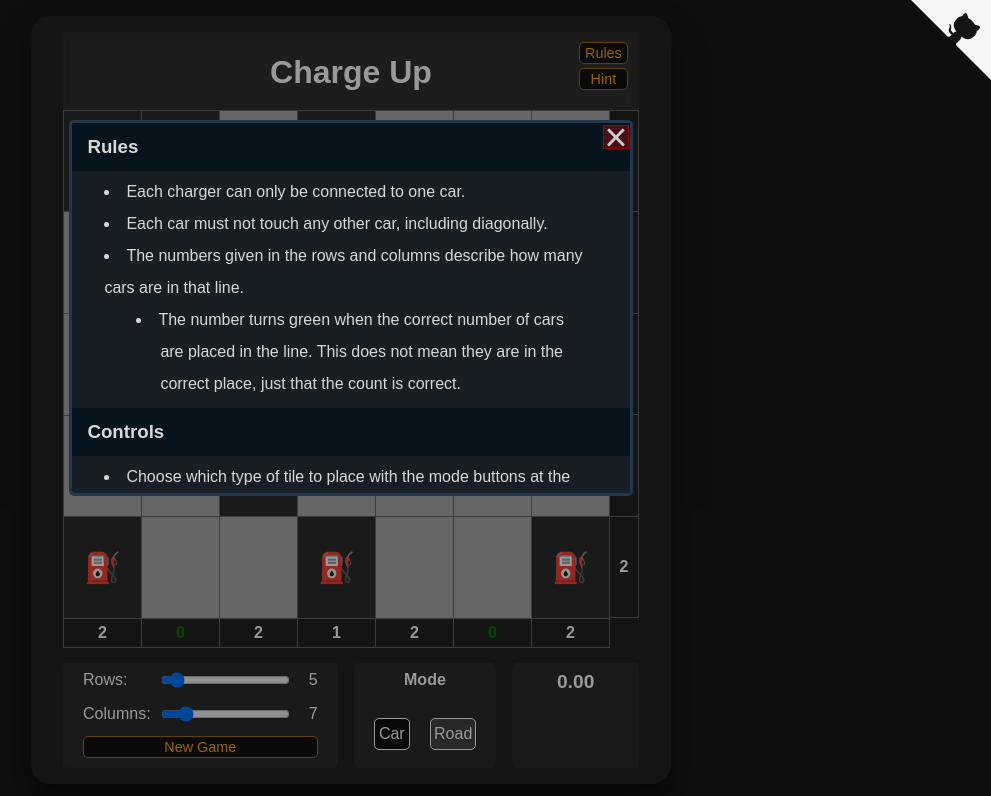
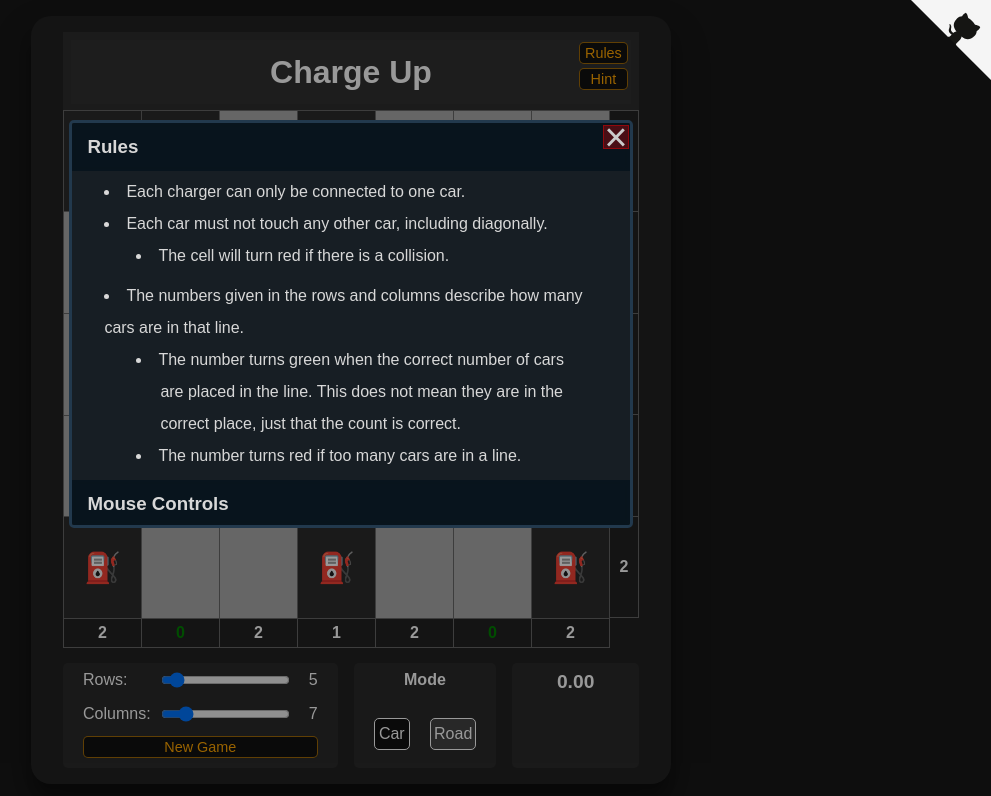
Before and after one commit to Californ1a/chargeup, a Vue app: page / in a window 1280 px wide. Both pictures are taken after a click on the button "Rules". Shown: the top 796 px of the page, without its empty margins (289-1280 px from the left). Built offline with nearby package versions, Linux system fonts and the light colour scheme.

Commit message:
add keybord binds to rules/controls

```diff
--- a/src/components/RulesModal.vue
+++ b/src/components/RulesModal.vue
@@ -8,7 +8,14 @@
 				<h3>Rules</h3>
 				<ul>
 					<li>Each charger can only be connected to one car.</li>
-					<li>Each car must not touch any other car, including diagonally.</li>
+					<li>
+						Each car must not touch any other car, including diagonally.
+						<ul>
+							<li>
+								The cell will turn red if there is a collision.
+							</li>
+						</ul>
+					</li>
 					<li>
 						The numbers given in the rows and columns describe how many cars are in that line.
 						<ul>
@@ -16,10 +23,13 @@
 								The number turns green when the correct number of cars are placed in the line.
 								This does not mean they are in the correct place, just that the count is correct.
 							</li>
+							<li>
+								The number turns red if too many cars are in a line.
+							</li>
 						</ul>
 					</li>
 				</ul>
-				<h3>Controls</h3>
+				<h3>Mouse Controls</h3>
 				<ul>
 					<li>Choose which type of tile to place with the mode buttons at the bottom.</li>
 					<li>Click an individual cell or click & drag to place the selected type.</li>
@@ -32,6 +42,15 @@
 							</li>
 						</ul>
 					</li>
+				</ul>
+				<h3>Keyboard Controls</h3>
+				<ul>
+					<li>Use <strong>Tab</strong> or <strong>Arrow Keys</strong> to move around the board.</li>
+					<li>Hit <strong>Spacebar</strong> or <strong>Enter</strong> to place a tile.</li>
+					<li>
+						Hit <strong>S</strong> or <strong>2</strong> to swap between placing cars or road.
+					</li>
+					<li>Hit <strong>3</strong> to start a new game.</li>
 				</ul>
 			</div>
 		</div>
@@ -80,7 +99,7 @@ onMounted(() => {
 
 .modal-content {
 	background-color: rgb(23, 30, 36);
-	margin: 15vh 28vw 38vh 28vw;
+	margin: 15vh 28vw 34vh 28vw;
 	width: 100%;
 	overflow-y: overlay;
 	border: 3px solid #22394d;
@@ -90,7 +109,7 @@ onMounted(() => {
 .modal-content ul {
 	list-style-type: disc;
 	list-style-position: inside;
-	padding: 0 2rem;
+	padding: 0 1.5rem 0 2rem;
 	line-height: 2rem;
 	margin-bottom: 0.5rem;
 }
@@ -136,4 +155,31 @@ onMounted(() => {
 .closebutton:focus {
 	outline: 1px dotted #bbb;
 }
+
+::-webkit-scrollbar {
+	width: 0.4rem;
+}
+
+::-webkit-scrollbar:horizontal {
+	height: 0.5em;
+}
+
+/* Track */
+::-webkit-scrollbar-track {
+	-webkit-box-shadow: inset 0 0 6px rgba(0, 0, 0, 0.3);
+	box-shadow: inset 0 0 6px rgba(0, 0, 0, 0.3);
+	-webkit-border-radius: 10px;
+	border-radius: 10px;
+}
+
+/* Handle */
+::-webkit-scrollbar-thumb {
+	-webkit-border-radius: 10px;
+	border-radius: 10px;
+	background: #333;
+}
+
+::-webkit-scrollbar-thumb:window-inactive {
+	background: #000;
+}
 </style>
```
